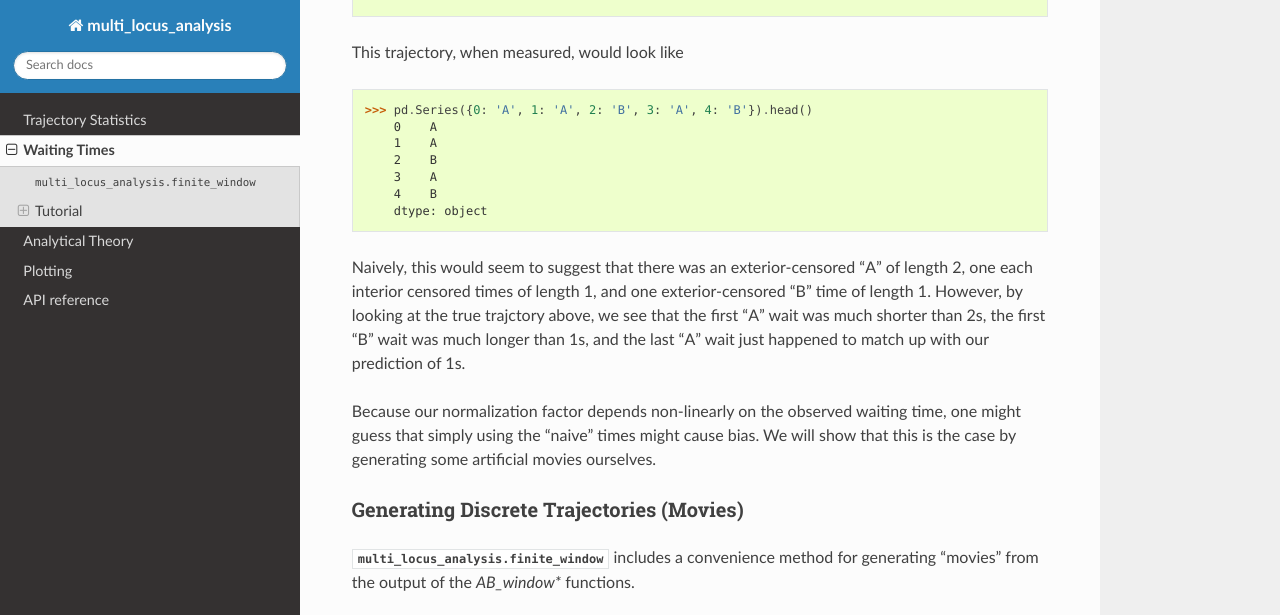
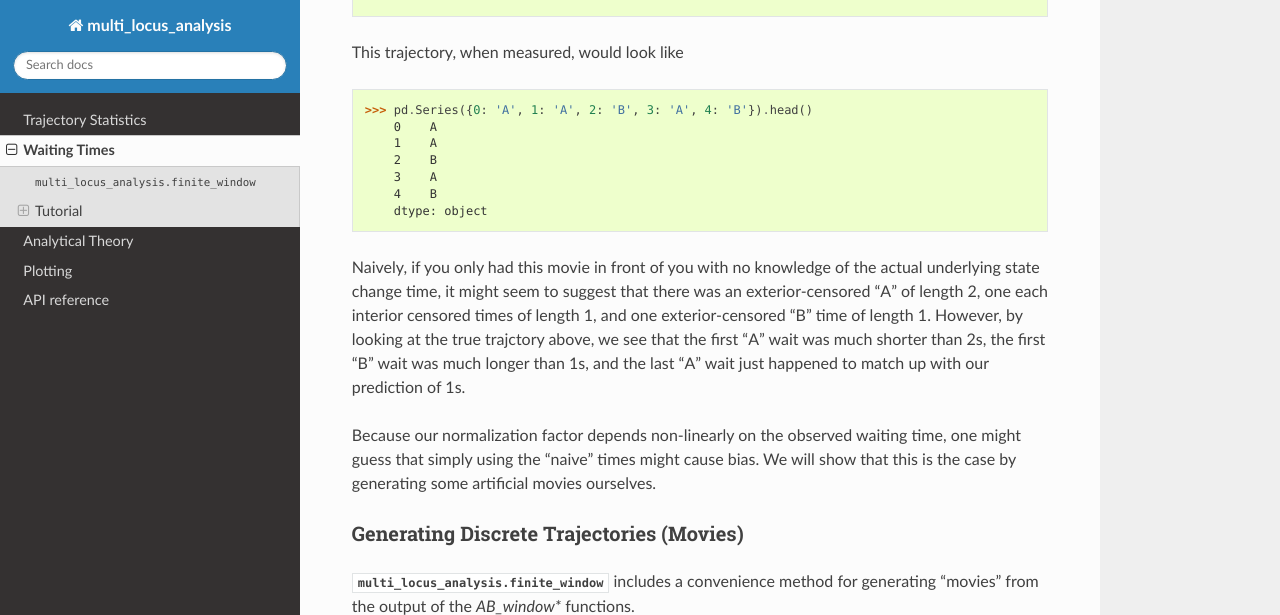
Before and after one commit to brunobeltran/multi_locus_analysis, a Sphinx documentation site: the page built from doc/source/finite_window.rst, in a window 1280 px wide and 900 px high, scrolled down 1808 px, cut to the strip 0-615 px from the top of the window. Built offline with Sphinx 7.4.7 and the Read the Docs theme 2.0.0, drawn with Linux system fonts in a browser that asks for light colours.

Commit message:
DOCS: some typos

```diff
--- a/doc/source/finite_window.rst
+++ b/doc/source/finite_window.rst
@@ -91,9 +91,10 @@ This trajectory, when measured, would look like
     4    B
     dtype: object
 
-Naively, this would seem to suggest that there was an exterior-censored "A" of
-length 2, one each interior censored times of length 1, and one
-exterior-censored "B" time of length 1. However, by looking at the true
+Naively, if you only had this movie in front of you with no knowledge of the
+actual underlying state change time, it might seem to suggest that there was an
+exterior-censored "A" of length 2, one each interior censored times of length 1,
+and one exterior-censored "B" time of length 1. However, by looking at the true
 trajctory above, we see that the first "A" wait was much shorter than 2s, the
 first "B" wait was much longer than 1s, and the last "A" wait just happened to
 match up with our prediction of 1s.
```
